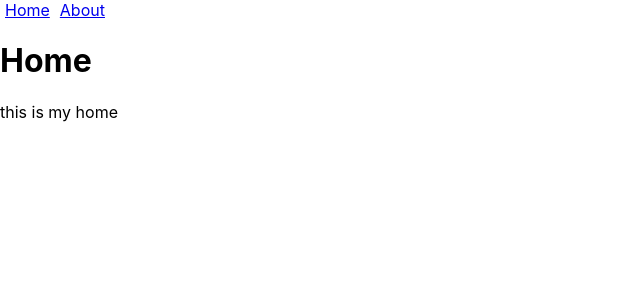
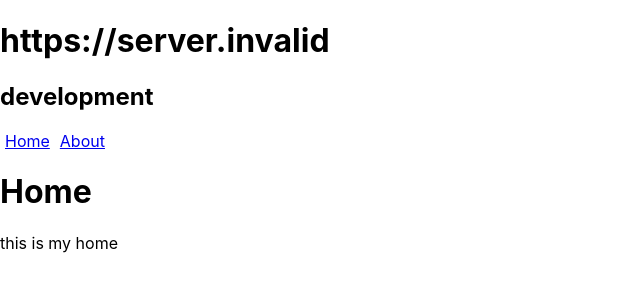
Before and after one commit to anibal-fuentes-impresee/express-react-example, a React (Create React App) app in the folder express-react-example/: page / in a window 1280 px wide. Shown: the top 300 px of the page, without its empty margins (0-640 px from the left). Built offline with nearby package versions, Linux system fonts and the light colour scheme; no server answers.

Commit message:
add env variable

```diff
--- a/express-react-example/src/App.js
+++ b/express-react-example/src/App.js
@@ -1,5 +1,6 @@
 import React, { Component } from 'react';
 import './App.css';
+import { urls } from "./constants";
 
 import { BrowserRouter as Router, Route, Switch } from "react-router-dom";
 
@@ -10,8 +11,10 @@ class App extends Component {
   render() {
     return (
       <Router>
-        <a href="/home" style={{margin: "5px"}}>Home</a>
-        <a href="/about" style={{margin: "5px"}}>About</a>
+        <h1> {process.env.REACT_APP_BASE_URL} </h1>
+        <h2> {process.env.NODE_ENV} </h2>
+        <a href={`${urls.BASE_URL}/home`} style={{margin: "5px"}}>Home</a>
+        <a href={`${urls.BASE_URL}/about`} style={{margin: "5px"}}>About</a>
         <Switch>
           <Route exact path="/" component={Home} />
           <Route exact path="/home" component={Home} />
--- /dev/null
+++ b/express-react-example/src/constants/index.js
@@ -0,0 +1,3 @@
+import * as urls from "./urls";
+
+export { urls };
--- /dev/null
+++ b/express-react-example/src/constants/urls.js
@@ -0,0 +1 @@
+export const BASE_URL = (process.env.NODE_ENV === "development") ? "" : (process.env.REACT_APP_BASE_URL || "");
--- a/express-react-example/webpack-stats.json
+++ b/express-react-example/webpack-stats.json
@@ -1 +1 @@
-{"status":"done","chunks":{"main":["275-6bb1f1595f762463fc17.js","main-6bb1f1595f762463fc17.js"]},"assets":{"main-6bb1f1595f762463fc17.js":{"name":"main-6bb1f1595f762463fc17.js"},"217-6bb1f1595f762463fc17.js":{"name":"217-6bb1f1595f762463fc17.js"},"275-6bb1f1595f762463fc17.js":{"name":"275-6bb1f1595f762463fc17.js"},"275-6bb1f1595f762463fc17.js.LICENSE.txt":{"name":"275-6bb1f1595f762463fc17.js.LICENSE.txt"},"index.html":{"name":"index.html"}}}
+{"status":"done","chunks":{"main":["vendors~main-87192686e69a2bc3658f.js","main-87192686e69a2bc3658f.js"]},"assets":{"main-87192686e69a2bc3658f.js":{"name":"main-87192686e69a2bc3658f.js","path":"/home/impresee/anibal/estudio_y_tutoriales/express-react-example/express-react-example/dist/main-87192686e69a2bc3658f.js"},"vendors~main-87192686e69a2bc3658f.js":{"name":"vendors~main-87192686e69a2bc3658f.js","path":"/home/impresee/anibal/estudio_y_tutoriales/express-react-example/express-react-example/dist/vendors~main-87192686e69a2bc3658f.js"},"2-87192686e69a2bc3658f.js":{"name":"2-87192686e69a2bc3658f.js","path":"/home/impresee/anibal/estudio_y_tutoriales/express-react-example/express-react-example/dist/2-87192686e69a2bc3658f.js"},"index.html":{"name":"index.html","path":"/home/impresee/anibal/estudio_y_tutoriales/express-react-example/express-react-example/dist/index.html"}}}
--- a/express-react-example/webpack.config.js
+++ b/express-react-example/webpack.config.js
@@ -7,9 +7,7 @@ require("babel-polyfill");
 
 module.exports = (env, args) => { return {
   context: __dirname,
-
   entry: ["babel-polyfill", "./src/index"],
-
   output: {
     path: path.join(__dirname,'dist'),
     filename: "[name]-[hash].js"
@@ -25,6 +23,11 @@ module.exports = (env, args) => { return {
     new HtmlWebpackPlugin({
       template: "./src/index.html",
     }),
+    new webpack.DefinePlugin({
+      "process.env.REACT_APP_BASE_URL": JSON.stringify(
+        env.REACT_APP_BASE_URL || ""
+      )
+    })
   ],
   module: {
     rules: [
```
Also changed, not shown: express-react-example/package.json (+4 -4 lines), 10 other files (tests, documents, lock files or other folders).
